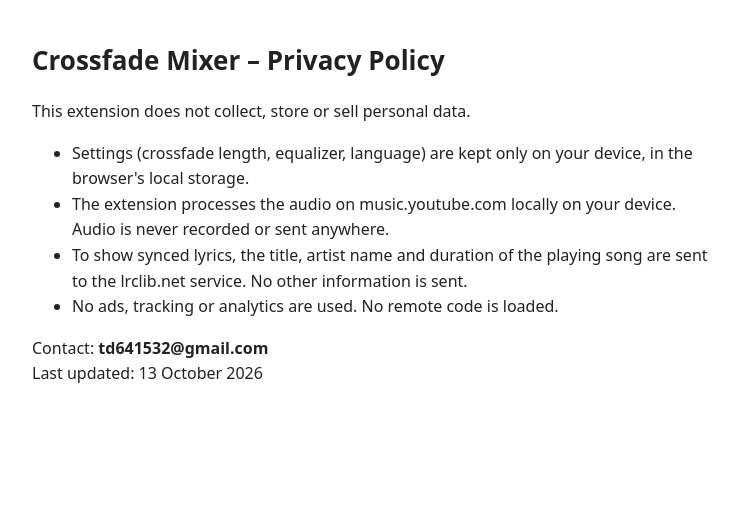
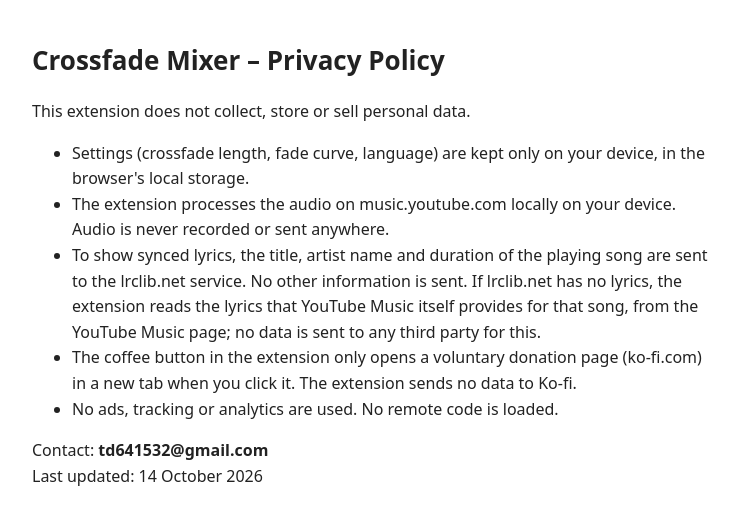
Before and after one commit to selman12321/Privacy, a plain HTML site: page index.html in a window 1280 px wide. Shown: the whole page, without its empty margins (268-1007 px from the left). Drawn offline with Linux system fonts and the light colour scheme.

Commit message:
Add files via upload

```diff
--- a/index.html
+++ b/index.html
@@ -5,10 +5,11 @@
 <h1>Crossfade Mixer – Privacy Policy</h1>
 <p>This extension does not collect, store or sell personal data.</p>
 <ul>
-<li>Settings (crossfade length, equalizer, language) are kept only on your device, in the browser's local storage.</li>
+<li>Settings (crossfade length, fade curve, language) are kept only on your device, in the browser's local storage.</li>
 <li>The extension processes the audio on music.youtube.com locally on your device. Audio is never recorded or sent anywhere.</li>
-<li>To show synced lyrics, the title, artist name and duration of the playing song are sent to the lrclib.net service. No other information is sent.</li>
+<li>To show synced lyrics, the title, artist name and duration of the playing song are sent to the lrclib.net service. No other information is sent. If lrclib.net has no lyrics, the extension reads the lyrics that YouTube Music itself provides for that song, from the YouTube Music page; no data is sent to any third party for this.</li>
+<li>The coffee button in the extension only opens a voluntary donation page (ko-fi.com) in a new tab when you click it. The extension sends no data to Ko-fi.</li>
 <li>No ads, tracking or analytics are used. No remote code is loaded.</li>
 </ul>
-<p>Contact: <b>td641532@gmail.com</b><br>Last updated: 13 October 2026</p>
+<p>Contact: <b>td641532@gmail.com</b><br>Last updated: 14 October 2026</p>
 </body></html>
```
